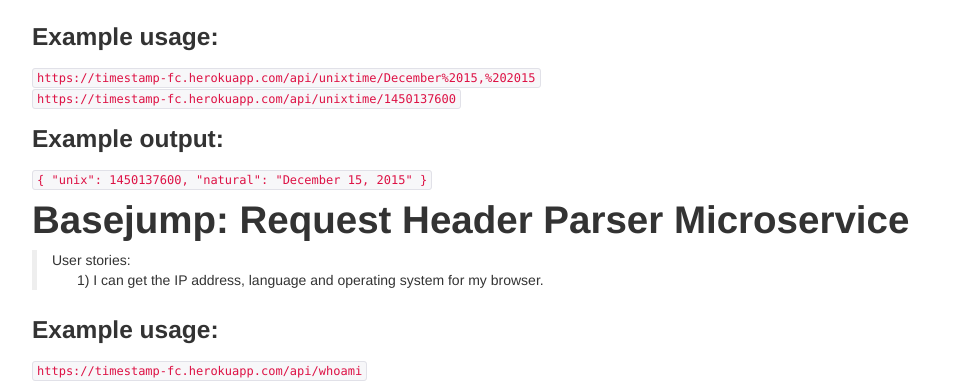
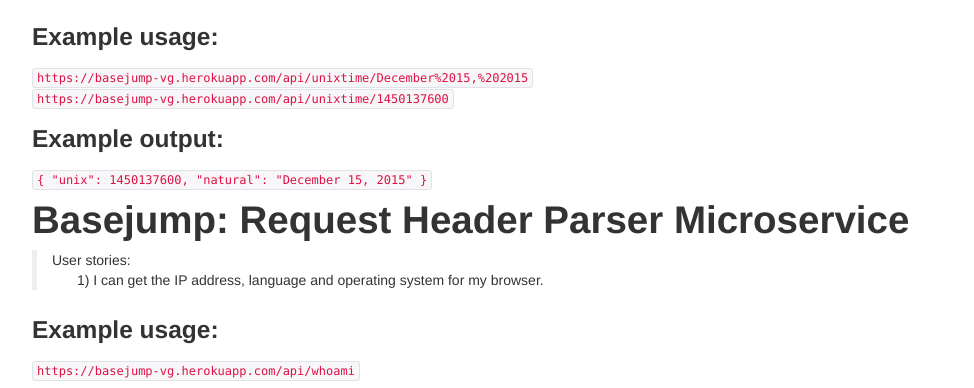
Before and after one commit to valentingrigorean/basejump, a website: page client/index.html in a window 1280 px wide. Shown: the part 183-571 px from the top of the page, without its empty margins (138-1112 px from the left). Drawn offline with Linux system fonts and the light colour scheme.

Commit message:
fixed heroku server html

```diff
--- a/client/index.html
+++ b/client/index.html
@@ -18,8 +18,8 @@
                 <ul>3) If it does not contain a date or Unix timestamp, it returns null for those properties.</ul>
             </blockquote>
             <h3>Example usage:</h3>
-            <code>https://timestamp-fc.herokuapp.com/api/unixtime/December%2015,%202015</code><br>
-            <code>https://timestamp-fc.herokuapp.com/api/unixtime/1450137600</code>
+            <code>https://basejump-vg.herokuapp.com/api/unixtime/December%2015,%202015</code><br>
+            <code>https://basejump-vg.herokuapp.com/api/unixtime/1450137600</code>
             <h3>Example output:</h3>
             <code>
                 {
@@ -35,7 +35,7 @@
                 <ul>1)  I can get the IP address, language and operating system for my browser.</ul>
             </blockquote>
             <h3>Example usage:</h3>
-            <code>https://timestamp-fc.herokuapp.com/api/whoami</code><br>
+            <code>https://basejump-vg.herokuapp.com/api/whoami</code><br>
             <h3>Example output:</h3>
             <code>
                 {
```
